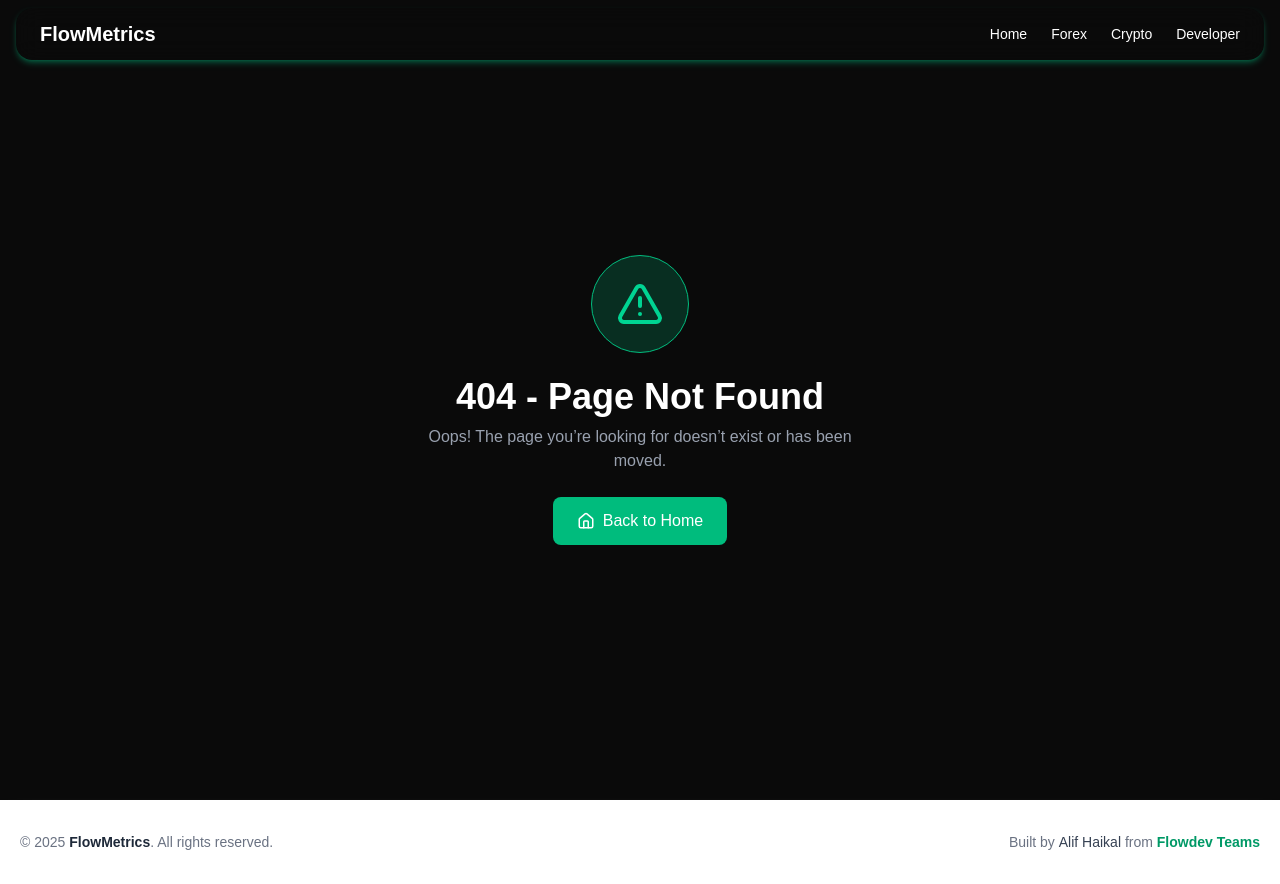
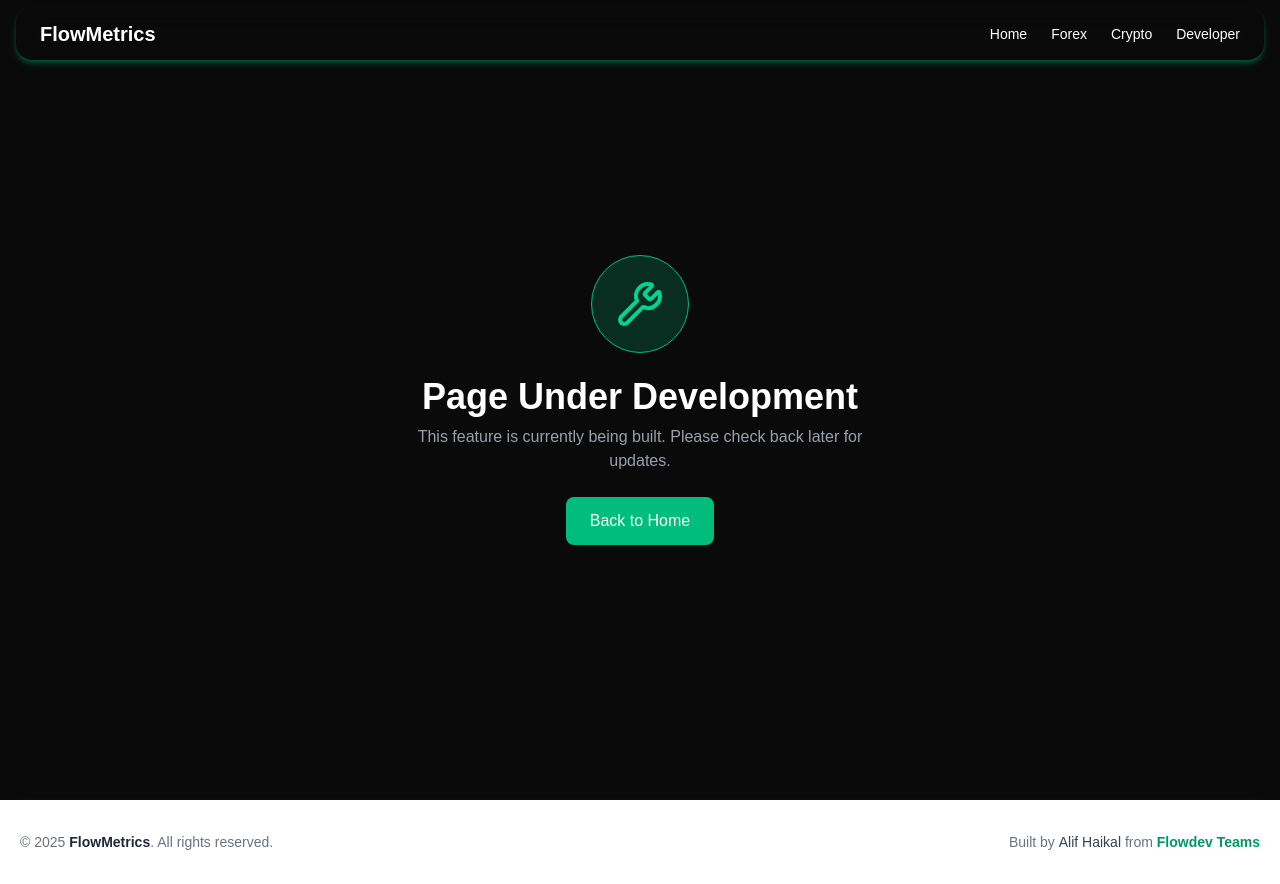
Before and after one commit to ALIFHAIKAL21/FlowMetrics, a Next.js app: page /under-development in a window 1280 px wide. Built offline with nearby package versions, Linux system fonts and the light colour scheme.

Commit message:
FlowMetrics Beta Version Launch

```diff
--- a/app/home.jsx
+++ b/app/home.jsx
@@ -30,12 +30,7 @@ export default function Home() {
                         View Forex List
                     </Link>
 
-                    <Link
-                        href="/developer"
-                        className="px-6 py-3 border border-emerald-500 hover:bg-emerald-500/20 text-emerald-400 rounded-lg text-sm md:text-base font-medium transition"
-                    >
-                        About the Developer
-                    </Link>
+
                 </div>
 
                 {/* Feature Highlights */}
--- a/app/under-development/page.jsx
+++ b/app/under-development/page.jsx
@@ -1,23 +1,28 @@
 'use client';
 
+import { Wrench } from 'lucide-react';
 import Link from 'next/link';
-import { Home, AlertTriangle } from 'lucide-react';
 
-export default function NotFoundPage() {
+export default function UnderDevelopmentPage() {
   return (
     <main className="min-h-screen flex flex-col items-center justify-center bg-[#0A0A0A] text-white p-6 text-center">
+      {/* Icon */}
       <div className="p-6 rounded-full bg-emerald-500/20 border border-emerald-500 mb-6">
-        <AlertTriangle size={48} className="text-emerald-400" />
+        <Wrench size={48} className="text-emerald-400" />
       </div>
-      <h1 className="text-3xl md:text-4xl font-bold mb-2">404 - Page Not Found</h1>
+
+      {/* Text */}
+      <h1 className="text-3xl md:text-4xl font-bold mb-2">Page Under Development</h1>
       <p className="text-gray-400 mb-6 max-w-md">
-        Oops! The page you’re looking for doesn’t exist or has been moved.
+        This feature is currently being built. Please check back later for updates.
       </p>
+
+      {/* Back Button */}
       <Link
         href="/"
-        className="flex items-center gap-2 px-6 py-3 bg-emerald-500 hover:bg-emerald-400 text-white rounded-lg text-sm md:text-base font-medium transition"
+        className="px-6 py-3 bg-emerald-500 hover:bg-emerald-400 text-white rounded-lg text-sm md:text-base font-medium transition"
       >
-        <Home size={18} /> Back to Home
+        Back to Home
       </Link>
     </main>
   );
```
